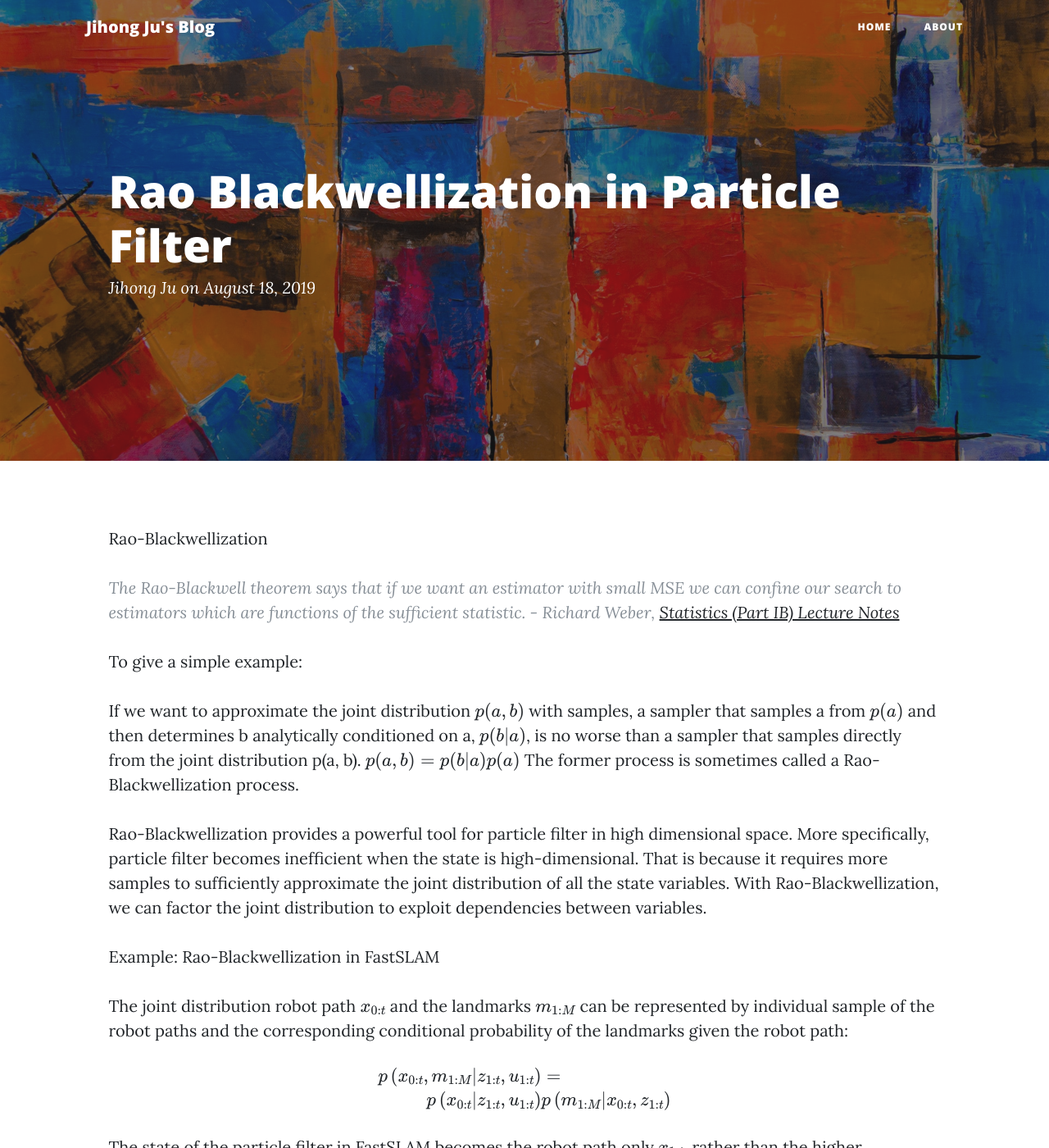
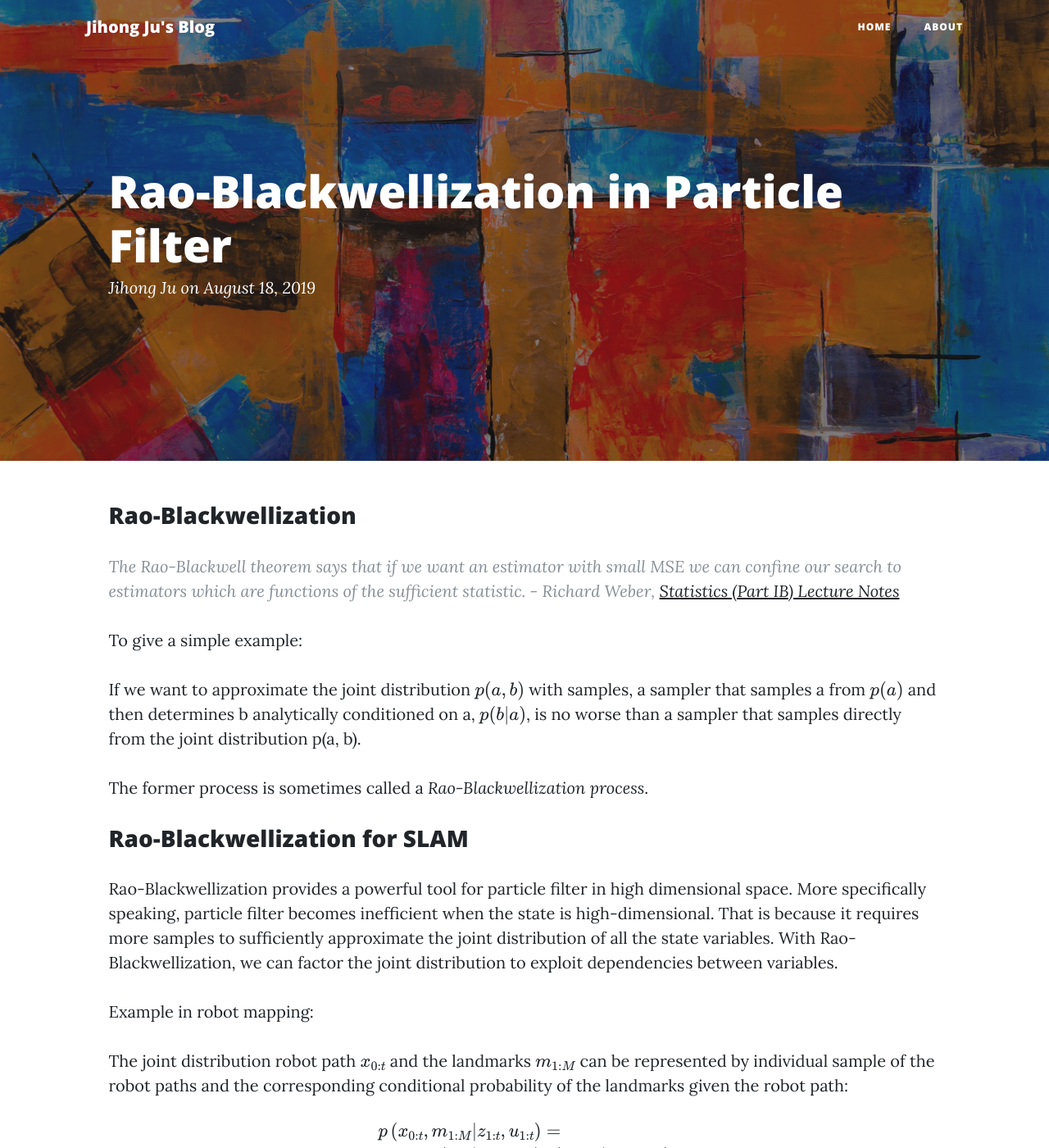
Before and after one commit to JihongJu/jihongju.github.io, a Jekyll site: the page built from _posts/2019-08-18-rao-blackwellization.md, in a window 1280 px wide and 1400 px high. Shown: the whole window at 82% size. Built offline with Jekyll 4.4.1, drawn with Linux system fonts in a browser that asks for light colours; formulas are drawn with MathJax 3.

Commit message:
Minor typo fix

```diff
--- a/_posts/2019-08-18-rao-blackwellization.md
+++ b/_posts/2019-08-18-rao-blackwellization.md
@@ -1,25 +1,25 @@
 ---
 layout: post
-title: Rao Blackwellization in Particle Filter
+title: Rao-Blackwellization in Particle Filter
 author: Jihong Ju
 
 ---
 
-Rao-Blackwellization
+### Rao-Blackwellization
 
 >  The Rao-Blackwell theorem says that if we want an estimator with small MSE we can confine our search to estimators which are functions of the sufficient statistic.  - Richard Weber, [Statistics (Part IB) Lecture Notes](http://www.statslab.cam.ac.uk/~rrw1/stats/S03.pdf)
 
 To give a simple example:
 
-If we want to approximate the joint distribution $p(a,b)$ with samples, a sampler that samples a from $p(a)$ and then determines b analytically conditioned on a, $p(b | a)$, is no worse than a sampler that samples directly from the joint distribution p(a, b).
-$$
-p(a, b)=p(b | a) p(a)
-$$
-The former process is sometimes called a Rao-Blackwellization process.
+If we want to approximate the joint distribution $p(a,b)$ with samples, a sampler that samples a from $p(a)$ and then determines b analytically conditioned on a, $p(b \vert a)$, is no worse than a sampler that samples directly from the joint distribution p(a, b).
 
-Rao-Blackwellization provides a powerful tool for particle filter in high dimensional space. More specifically, particle filter becomes inefficient when the state is high-dimensional. That is because it requires more samples to sufficiently approximate the joint distribution of all the state variables. With Rao-Blackwellization, we can factor the joint distribution  to exploit dependencies between variables.
+The former process is sometimes called a _Rao-Blackwellization process_.
 
-Example: Rao-Blackwellization in FastSLAM
+### Rao-Blackwellization for SLAM
+
+Rao-Blackwellization provides a powerful tool for particle filter in high dimensional space. More specifically speaking, particle filter becomes inefficient when the state is high-dimensional. That is because it requires more samples to sufficiently approximate the joint distribution of all the state variables. With Rao-Blackwellization, we can factor the joint distribution to exploit dependencies between variables.
+
+Example in robot mapping:
 
 The joint distribution robot path $x_{0:t}$ and the landmarks $m_{1:M}$ can be represented by individual sample of the robot paths and the corresponding conditional probability of the landmarks given the robot path:
 
```
